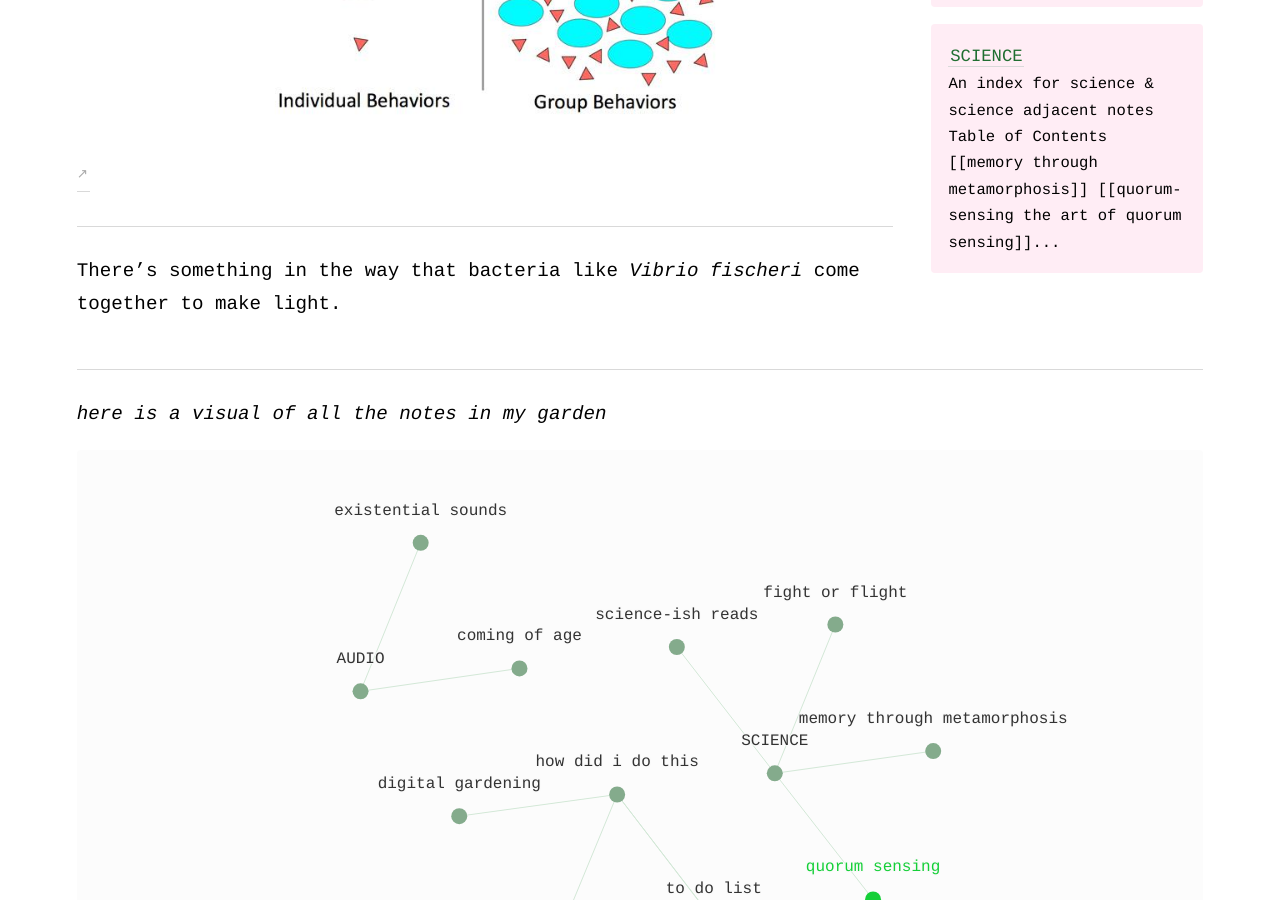
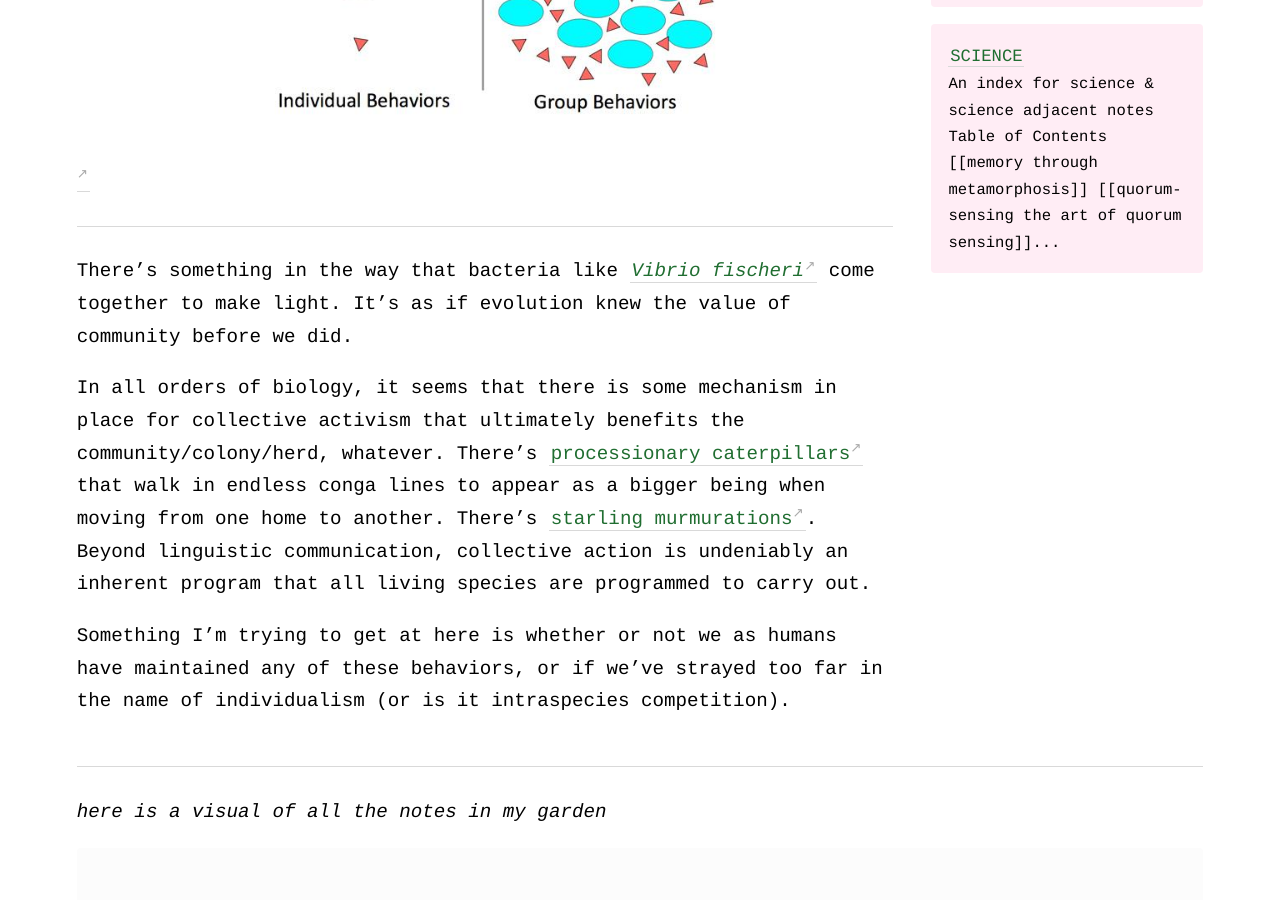
Before and after one commit to geminiworms/talyssagarden.github.io, a Jekyll site: the page built from _notes/quorum-sensing.md, in a window 1280 px wide and 900 px high, scrolled down 565 px. Built offline with Jekyll 4.4.1, drawn with Linux system fonts in a browser that asks for light colours.

Commit message:
Update quorum-sensing.md

```diff
--- a/_notes/quorum-sensing.md
+++ b/_notes/quorum-sensing.md
@@ -4,4 +4,8 @@ title: quorum sensing
 #### the art of quorum sensing
 <a href="https://scholar.princeton.edu/basslerlab/home"><img border="0" src="/assets/quorum-sensing.jpg" style="width:500px;"></a>
 <hr>
-There's something in the way that bacteria like *Vibrio fischeri* come together to make light.
+There's something in the way that bacteria like [*Vibrio fischeri*](https://microbewiki.kenyon.edu/index.php/Vibrio_fischeri#:~:text=Vibrio%20fischeri%2C%20a%20species%20of,contained%20in%20the%20lux%20operon.) come together to make light. It's as if evolution knew the value of community before we did. <br>
+
+In all orders of biology, it seems that there is some mechanism in place for collective activism that ultimately benefits the community/colony/herd, whatever. There's [processionary caterpillars](https://www.youtube.com/watch?v=v4Pshjh8ujA) that walk in endless conga lines to appear as a bigger being when moving from one home to another. There's [starling murmurations](https://animals.howstuffworks.com/birds/starling-murmurations.htm). Beyond linguistic communication, collective action is undeniably an inherent program that all living species are programmed to carry out. <br>
+
+Something I'm trying to get at here is whether or not we as humans have maintained any of these behaviors, or if we've strayed too far in the name of individualism (or is it intraspecies competition).
```
